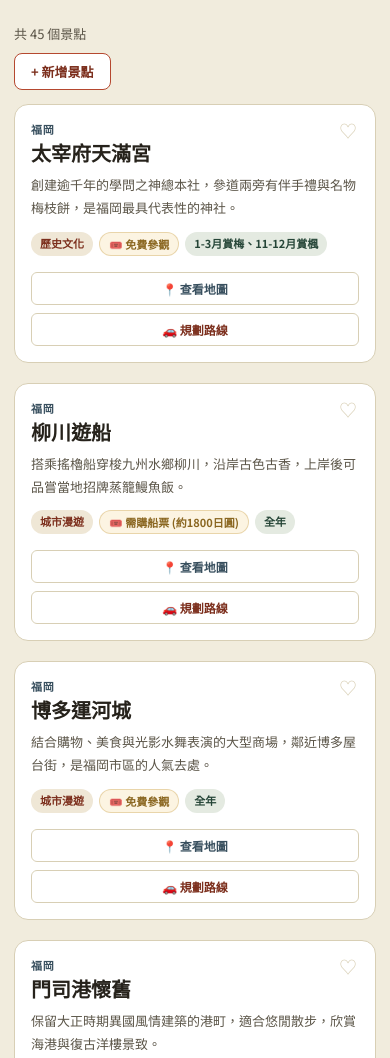
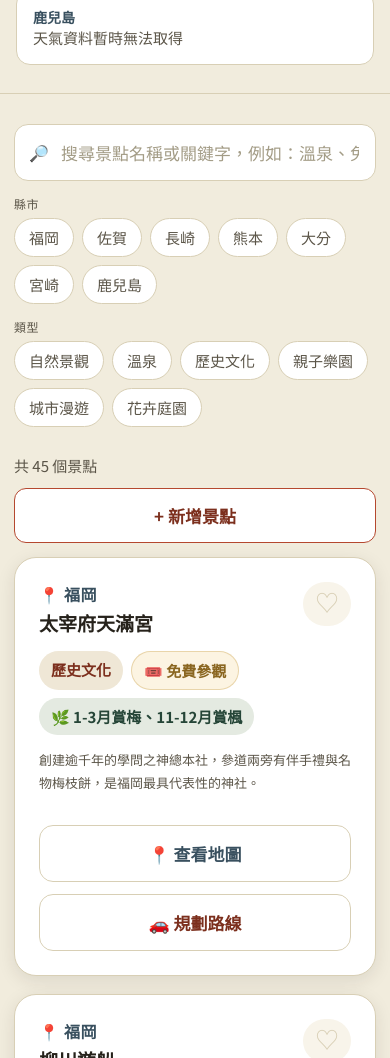
Before and after one commit to kidult0724/Kyushu, a plain HTML site: page index.html in a window 390 px wide. Shown: the part 824-1882 px from the top of the page. Drawn offline with Linux system fonts and the light colour scheme; no server answers.

Commit message:
Update index.html

```diff
--- a/index.html
+++ b/index.html
@@ -2,6 +2,7 @@
 <html lang="zh-Hant">
 <head>
 <meta charset="UTF-8">
+<meta name="viewport" content="width=device-width, initial-scale=1.0">
 <title>九州觀景誌｜Kyushu Sight Log</title>
 <style>
 @import url('https://fonts.googleapis.com/css2?family=Shippori+Mincho:wght@500;700&family=Noto+Sans+TC:wght@400;500;700&display=swap');
@@ -96,10 +97,160 @@ body{margin:0;background:var(--paper);color:var(--ink);font-family:'Noto Sans TC
 .maplink.route:hover{border-color:var(--clay);background:#FBF0EC;}
 .empty{padding:40px 0;text-align:center;color:var(--ink-soft);font-size:14px;}
 
-footer{margin-top:36px;padding-top:18px;border-top:1px solid var(--line);font-size:12px;color:var(--ink-soft);line-height:1.7;}/* ---------- RWD ---------- */
+footer{margin-top:36px;padding-top:18px;border-top:1px solid var(--line);font-size:12px;color:var(--ink-soft);line-height:1.7;}
 
-/* 平板 */
-@media (max-width:1024px){
+/* =========================
+   App Card Style
+   ========================= */
+
+.grid{
+  display:grid;
+  grid-template-columns:repeat(3,1fr);
+  gap:20px;
+}
+
+.card{
+  background:#fff;
+  border:1px solid var(--line);
+  border-radius:18px;
+  overflow:hidden;
+  position:relative;
+  display:flex;
+  flex-direction:column;
+  transition:transform 0.2s, box-shadow 0.2s;
+  box-shadow:0 3px 12px rgba(38,34,27,0.06);
+}
+
+.card:hover{
+  transform:translateY(-3px);
+  box-shadow:0 8px 22px rgba(38,34,27,0.10);
+}
+
+.card-body{
+  padding:20px;
+  display:flex;
+  flex-direction:column;
+  gap:12px;
+  flex:1;
+}
+
+.app-card-head{
+  display:flex;
+  justify-content:space-between;
+  align-items:flex-start;
+  gap:12px;
+}
+
+.app-location{
+  font-size:15px;
+  font-weight:700;
+  color:var(--steam-deep);
+  letter-spacing:.04em;
+  margin-bottom:4px;
+}
+
+.app-title{
+  font-family:'Shippori Mincho',serif;
+  font-size:24px;
+  line-height:1.35;
+  margin:0;
+  color:var(--ink);
+}
+
+.app-desc{
+  font-size:15px;
+  line-height:1.85;
+  color:var(--ink-soft);
+  margin:0;
+}
+
+.card-tags{
+  display:flex;
+  flex-wrap:wrap;
+  gap:8px;
+  margin-top:2px;
+}
+
+.tag{
+  font-size:12px;
+  padding:5px 10px;
+  border-radius:999px;
+  font-weight:700;
+}
+
+.tag.cat{
+  background:#EFE7D6;
+  color:var(--clay-deep);
+}
+
+.tag.season{
+  background:#E4EAE1;
+  color:var(--pine-deep);
+}
+
+.tag.user{
+  background:#E6EDF1;
+  color:var(--steam-deep);
+}
+
+.tag.ticket{
+  background:#FCF4E2;
+  color:var(--gold-deep);
+  border:1px solid rgba(199,154,68,0.35);
+}
+
+.fav{
+  border:none;
+  background:#F8F4EA;
+  cursor:pointer;
+  font-size:20px;
+  color:var(--line);
+  line-height:1;
+  padding:8px 10px;
+  border-radius:999px;
+}
+
+.fav.on{
+  color:var(--gold-deep);
+  background:#FFF3D8;
+}
+
+.card-actions{
+  display:flex;
+  gap:10px;
+  margin-top:auto;
+  padding-top:8px;
+}
+
+.maplink{
+  flex:1;
+  text-align:center;
+  border:1px solid var(--line);
+  border-radius:10px;
+  padding:10px 8px;
+  font-size:13px;
+  color:var(--steam-deep);
+  text-decoration:none;
+  font-weight:700;
+  background:#fff;
+}
+
+.maplink:hover{
+  border-color:var(--steam);
+  background:#F4F7F8;
+}
+
+.maplink.route{
+  color:var(--clay-deep);
+}
+
+.maplink.route:hover{
+  border-color:var(--clay);
+  background:#FBF0EC;
+}
+
+/* 平板：一列兩個 */
+@media screen and (max-width:1024px){
 
   .grid{
     grid-template-columns:repeat(2,1fr);
@@ -107,60 +258,161 @@ footer{margin-top:36px;padding-top:18px;border-top:1px solid var(--line);font-si
 
 }
 
-/* 手機 */
-@media (max-width:768px){
+/* 手機：App 單欄卡片 */
+@media screen and (max-width:768px){
 
   .wrap{
     padding:0 14px 40px;
   }
 
   .hero{
-    padding:36px 16px 28px;
+    padding:32px 16px 28px;
+  }
+
+  .hero svg{
+    width:300px;
+    height:300px;
+    right:-100px;
+    top:-40px;
   }
 
   .hero h1{
-    font-size:30px;
+    font-size:38px;
+    line-height:1.2;
   }
 
   .hero p{
+    font-size:17px;
+    line-height:1.85;
+  }
+
+  .weather-row{
+    grid-template-columns:1fr;
+  }
+
+  .wcard{
+    padding:16px;
+    border-radius:14px;
+  }
+
+  .wcard .wp{
     font-size:14px;
   }
 
+  .wcard .wt{
+    font-size:32px;
+  }
+
+  .wcard .wd{
+    font-size:15px;
+  }
+
+  .search{
+    padding:14px;
+    border-radius:14px;
+  }
+
+  .search input{
+    font-size:17px;
+  }
+
+  .chip{
+    font-size:15px;
+    padding:8px 14px;
+  }
+
+  .count-row{
+    flex-direction:column;
+    align-items:flex-start;
+    gap:12px;
+  }
+
+  .count-row span{
+    font-size:15px;
+  }
+
+  .addbtn{
+    width:100%;
+    padding:14px;
+    font-size:17px;
+    border-radius:12px;
+  }
+
   .grid{
-    grid-template-columns:1fr;
+    grid-template-columns:1fr !important;
+    gap:18px;
   }
 
   .card{
-    border-radius:14px;
+    width:100%;
+    border-radius:22px;
+    box-shadow:0 5px 18px rgba(38,34,27,0.10);
   }
 
-  .card h3{
-    font-size:20px;
+  .card-body{
+    padding:24px;
+    gap:14px;
+  }
+
+  .app-location{
+    font-size:16px;
+  }
+
+  .app-title{
+    font-size:30px;
+    line-height:1.35;
+  }
+
+  .app-desc{
+    font-size:18px;
+    line-height:1.9;
+  }
+
+  .tag{
+    font-size:15px;
+    padding:8px 12px;
+  }
+
+  .fav{
+    font-size:24px;
+    padding:10px 12px;
   }
 
   .card-actions{
     flex-direction:column;
+    gap:12px;
+    margin-top:8px;
   }
 
   .maplink{
     width:100%;
+    padding:15px;
+    font-size:17px;
+    border-radius:14px;
+  }
+
+  .form{
+    padding:18px;
+    border-radius:16px;
   }
 
   .form .row{
     grid-template-columns:1fr;
   }
 
-  .count-row{
-    flex-direction:column;
-    align-items:flex-start;
-    gap:10px;
+  .form input,
+  .form select,
+  .form textarea{
+    font-size:16px;
+    padding:11px 12px;
   }
 
-  .weather-row{
-    grid-template-columns:repeat(2,1fr);
+  footer{
+    font-size:13px;
   }
 
 }
+
 </style>
 </head>
 <body>
@@ -400,47 +652,72 @@ function render(){
 
   const body = el('div', 'card-body');
 
-    const top = el('div','card-top');
-    const left = el('div');
-    left.appendChild(el('div','card-pref',s.pref));
-    left.appendChild(el('h3',null,s.name));
-    top.appendChild(left);
-    const fav = el('button','fav' + (favorites[s.id] ? ' on' : ''), favorites[s.id] ? '♥' : '♡');
+  // App 卡片上方：地點、標題、收藏
+  const head = el('div', 'app-card-head');
+
+  const titleBlock = el('div');
+
+  const location = el('div', 'app-location', '📍 ' + s.pref);
+  titleBlock.appendChild(location);
+
+  const title = el('h3', 'app-title', s.name);
+  titleBlock.appendChild(title);
+
+  head.appendChild(titleBlock);
+
+  const fav = el(
+    'button',
+    'fav' + (favorites[s.id] ? ' on' : ''),
+    favorites[s.id] ? '♥' : '♡'
+  );
   fav.type = 'button';
   fav.setAttribute('aria-label','收藏此景點');
   fav.addEventListener('click', () => toggleFavorite(s.id, fav));
-    top.appendChild(fav);
-    body.appendChild(top);
+  head.appendChild(fav);
 
-    body.appendChild(el('p',null,s.desc));
+  body.appendChild(head);
 
-    // 🏷️ 2. 分類與門票等 Tags 標籤列
+  // 標籤列
   const tags = el('div','card-tags');
+
   tags.appendChild(el('span','tag cat',s.cat));
 
-    // 顯示門票資訊 (預設為免費參觀)
   const ticketText = s.ticket || "免費參觀";
   tags.appendChild(el('span','tag ticket','🎟️ ' + ticketText));
 
-    if(s.season) tags.appendChild(el('span','tag season',s.season));
-    if(s.userAdded) tags.appendChild(el('span','tag user','使用者新增'));
+  if(s.season){
+    tags.appendChild(el('span','tag season','🌿 ' + s.season));
+  }
+
+  if(s.userAdded){
+    tags.appendChild(el('span','tag user','使用者新增'));
+  }
+
   body.appendChild(tags);
 
+  // 景點介紹
+  body.appendChild(el('p','app-desc',s.desc));
+
+  // 地圖按鈕
   const actions = el('div','card-actions');
+
   const viewLink = document.createElement('a');
   viewLink.className = 'maplink';
   viewLink.href = mapSearchUrl(s);
   viewLink.target = '_blank';
   viewLink.rel = 'noopener';
   viewLink.textContent = '📍 查看地圖';
+
   const routeLink = document.createElement('a');
   routeLink.className = 'maplink route';
   routeLink.href = mapDirectionsUrl(s);
   routeLink.target = '_blank';
   routeLink.rel = 'noopener';
   routeLink.textContent = '🚗 規劃路線';
+
   actions.appendChild(viewLink);
   actions.appendChild(routeLink);
+
   body.appendChild(actions);
 
   card.appendChild(body);
```
Lines whose indentation alone changed are shown as unchanged.
